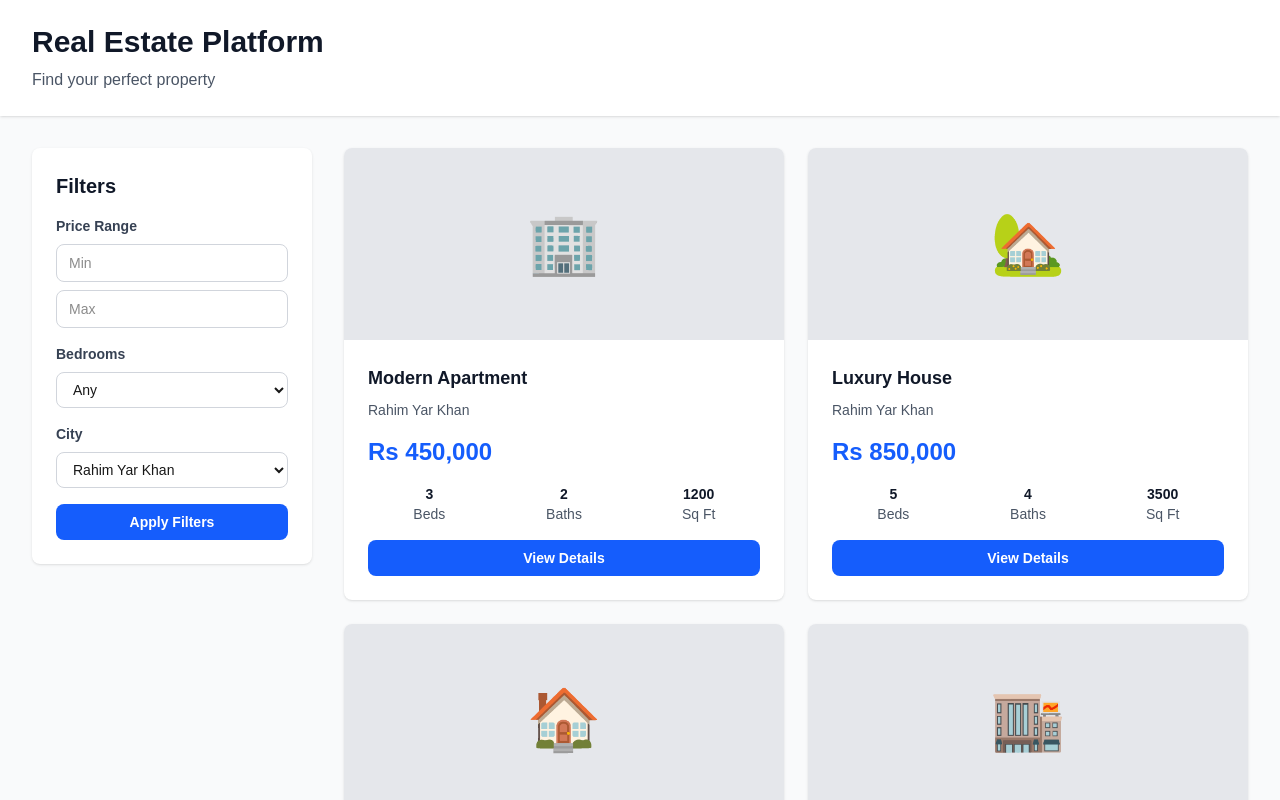
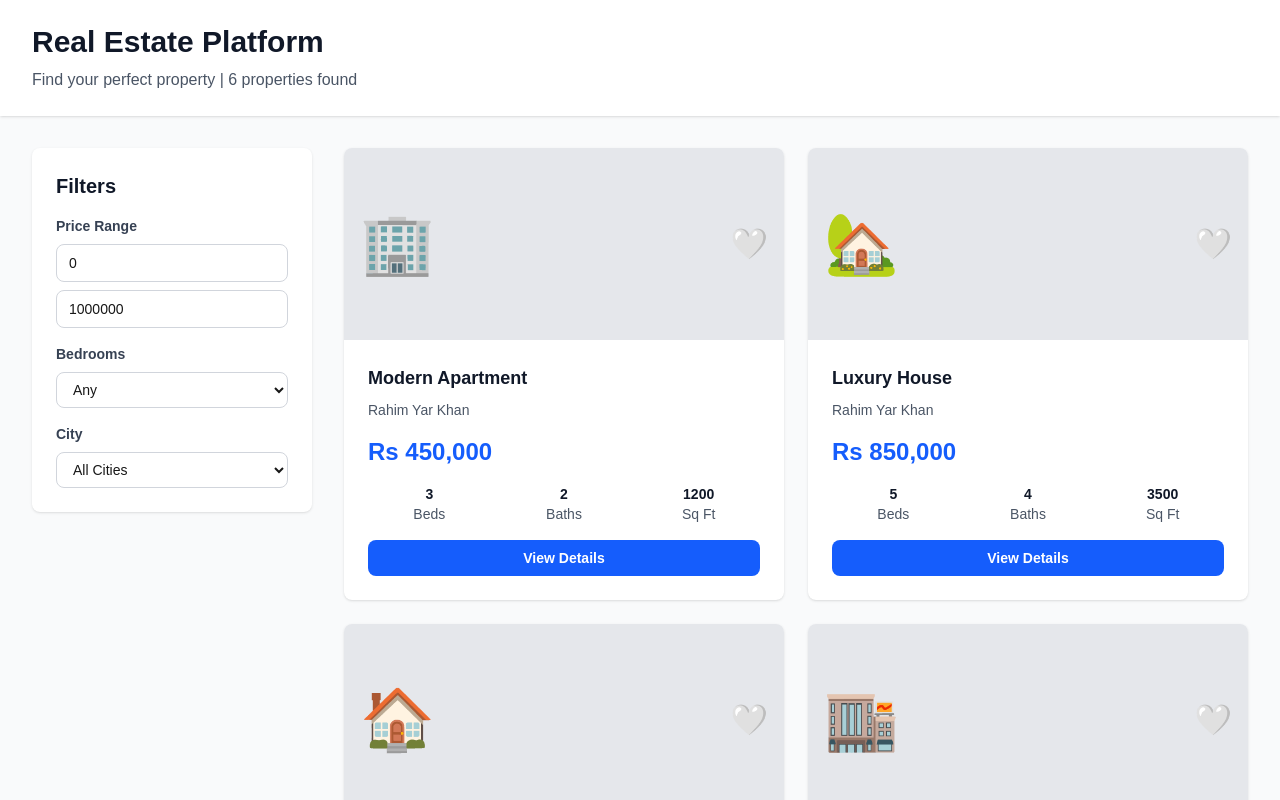
Before and after one commit to mazhar703/real-estate-platform, a Next.js app: page / in a window 1280 px wide. Shown: the top 800 px of the page. Built offline with nearby package versions, Linux system fonts and the light colour scheme.

Commit message:
feat: Add full functionality - price/bedrooms/city filters, favorites system, localStorage

```diff
--- a/app/page.tsx
+++ b/app/page.tsx
@@ -1,12 +1,44 @@
 'use client'
 
+import { useState, useEffect } from 'react'
+
 export default function RealEstatePlatform() {
-  const properties = [
+  const [properties, setProperties] = useState([
     { id: 1, title: 'Modern Apartment', price: 450000, beds: 3, baths: 2, area: 1200, city: 'Rahim Yar Khan', image: '🏢' },
     { id: 2, title: 'Luxury House', price: 850000, beds: 5, baths: 4, area: 3500, city: 'Rahim Yar Khan', image: '🏡' },
     { id: 3, title: 'Cozy Studio', price: 180000, beds: 1, baths: 1, area: 500, city: 'Rahim Yar Khan', image: '🏠' },
     { id: 4, title: 'Commercial Space', price: 320000, beds: 0, baths: 2, area: 2000, city: 'Rahim Yar Khan', image: '🏬' },
-  ]
+    { id: 5, title: 'Spacious Villa', price: 950000, beds: 6, baths: 5, area: 4500, city: 'Lahore', image: '🏛️' },
+    { id: 6, title: 'Compact Office', price: 250000, beds: 0, baths: 1, area: 800, city: 'Islamabad', image: '🏢' },
+  ])
+
+  const [minPrice, setMinPrice] = useState(0)
+  const [maxPrice, setMaxPrice] = useState(1000000)
+  const [beds, setBeds] = useState('Any')
+  const [city, setCity] = useState('All')
+  const [favorites, setFavorites] = useState([])
+
+  // Load favorites from localStorage
+  useEffect(() => {
+    const saved = localStorage.getItem('favorites')
+    if (saved) setFavorites(JSON.parse(saved))
+  }, [])
+
+  // Filter properties
+  const filteredProperties = properties.filter(p => {
+    const priceMatch = p.price >= minPrice && p.price <= maxPrice
+    const bedsMatch = beds === 'Any' || (beds === '4+' ? p.beds >= 4 : p.beds === parseInt(beds))
+    const cityMatch = city === 'All' || p.city === city
+    return priceMatch && bedsMatch && cityMatch
+  })
+
+  const toggleFavorite = (id) => {
+    const updated = favorites.includes(id)
+      ? favorites.filter(f => f !== id)
+      : [...favorites, id]
+    setFavorites(updated)
+    localStorage.setItem('favorites', JSON.stringify(updated))
+  }
 
   return (
     <div className="min-h-screen bg-gray-50">
@@ -14,7 +46,7 @@ export default function RealEstatePlatform() {
       <header className="bg-white shadow">
         <div className="max-w-7xl mx-auto px-4 sm:px-6 lg:px-8 py-6">
           <h1 className="text-3xl font-bold text-gray-900">Real Estate Platform</h1>
-          <p className="text-gray-600 mt-2">Find your perfect property</p>
+          <p className="text-gray-600 mt-2">Find your perfect property | {filteredProperties.length} properties found</p>
         </div>
       </header>
 
@@ -32,11 +64,15 @@ export default function RealEstatePlatform() {
                     <input
                       type="number"
                       placeholder="Min"
+                      value={minPrice}
+                      onChange={(e) => setMinPrice(parseInt(e.target.value) || 0)}
                       className="w-full px-3 py-2 border border-gray-300 rounded-lg focus:outline-none focus:ring-2 focus:ring-blue-500 text-sm"
                     />
                     <input
                       type="number"
                       placeholder="Max"
+                      value={maxPrice}
+                      onChange={(e) => setMaxPrice(parseInt(e.target.value) || 1000000)}
                       className="w-full px-3 py-2 border border-gray-300 rounded-lg focus:outline-none focus:ring-2 focus:ring-blue-500 text-sm"
                     />
                   </div>
@@ -44,7 +80,7 @@ export default function RealEstatePlatform() {
 
                 <div>
                   <label className="block text-sm font-semibold text-gray-700 mb-2">Bedrooms</label>
-                  <select className="w-full px-3 py-2 border border-gray-300 rounded-lg focus:outline-none focus:ring-2 focus:ring-blue-500 text-sm">
+                  <select value={beds} onChange={(e) => setBeds(e.target.value)} className="w-full px-3 py-2 border border-gray-300 rounded-lg focus:outline-none focus:ring-2 focus:ring-blue-500 text-sm">
                     <option>Any</option>
                     <option>1</option>
                     <option>2</option>
@@ -55,17 +91,14 @@ export default function RealEstatePlatform() {
 
                 <div>
                   <label className="block text-sm font-semibold text-gray-700 mb-2">City</label>
-                  <select className="w-full px-3 py-2 border border-gray-300 rounded-lg focus:outline-none focus:ring-2 focus:ring-blue-500 text-sm">
+                  <select value={city} onChange={(e) => setCity(e.target.value)} className="w-full px-3 py-2 border border-gray-300 rounded-lg focus:outline-none focus:ring-2 focus:ring-blue-500 text-sm">
+                    <option value="All">All Cities</option>
                     <option>Rahim Yar Khan</option>
                     <option>Lahore</option>
                     <option>Islamabad</option>
                     <option>Karachi</option>
                   </select>
                 </div>
-
-                <button className="w-full bg-blue-600 text-white py-2 rounded-lg hover:bg-blue-700 font-semibold text-sm">
-                  Apply Filters
-                </button>
               </div>
             </div>
           </div>
@@ -73,10 +106,13 @@ export default function RealEstatePlatform() {
           {/* Properties */}
           <div className="lg:col-span-3">
             <div className="grid grid-cols-1 md:grid-cols-2 gap-6">
-              {properties.map(property => (
+              {filteredProperties.map(property => (
                 <div key={property.id} className="bg-white rounded-lg shadow overflow-hidden hover:shadow-lg transition">
-                  <div className="bg-gray-200 h-48 flex items-center justify-center text-6xl">
-                    {property.image}
+                  <div className="bg-gray-200 h-48 flex items-center justify-between px-4">
+                    <div className="text-6xl">{property.image}</div>
+                    <button onClick={() => toggleFavorite(property.id)} className="text-3xl">
+                      {favorites.includes(property.id) ? '❤️' : '🤍'}
+                    </button>
                   </div>
                   <div className="p-6">
                     <h3 className="text-lg font-bold text-gray-900 mb-2">{property.title}</h3>
```
